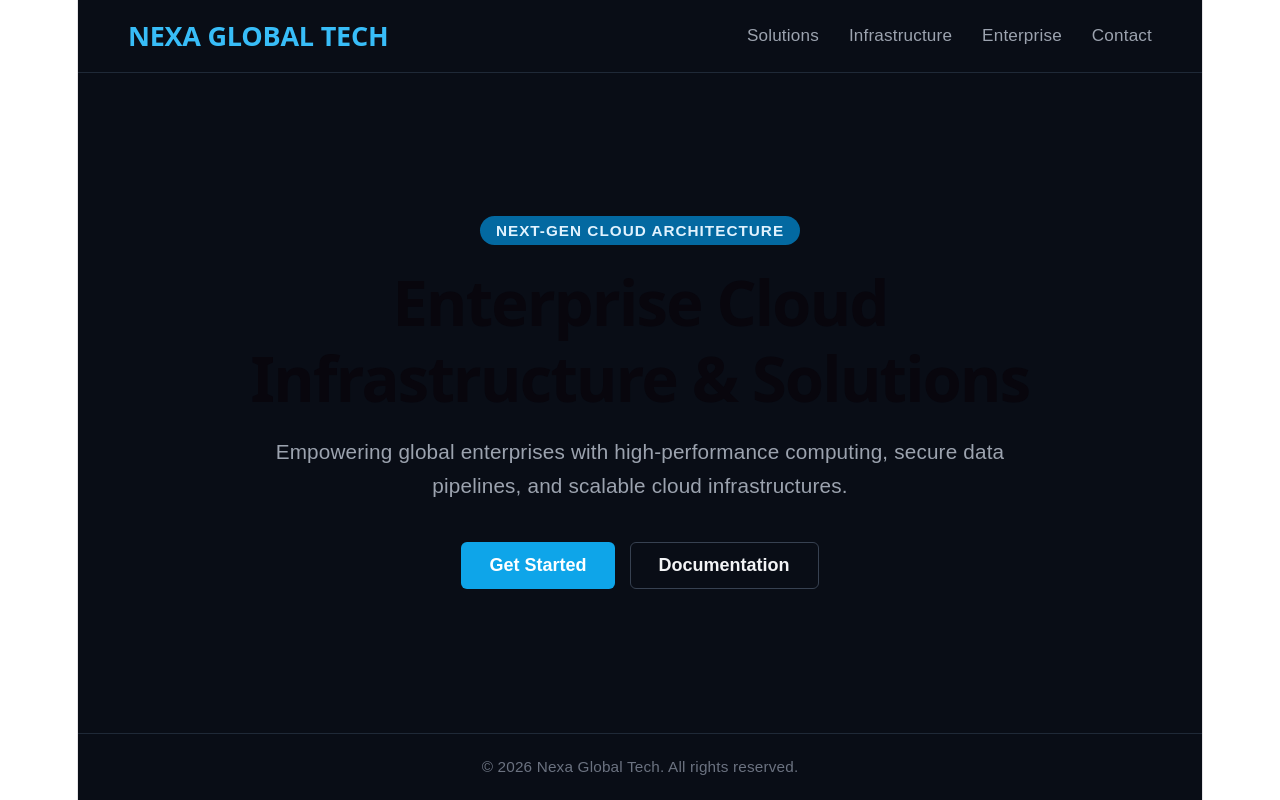
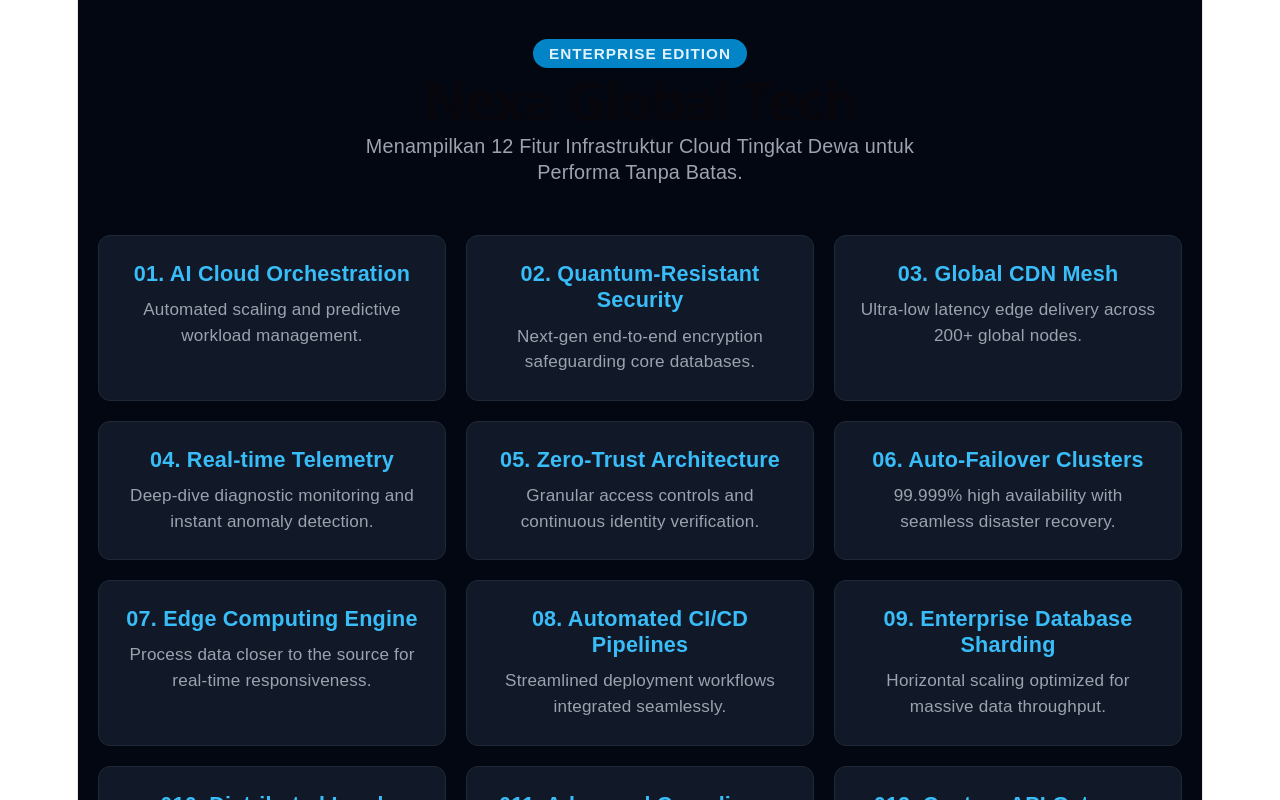
Before and after one commit to maul99289-star/nexa-global-tech, a React (Vite) app: page / in a window 1280 px wide. Shown: the top 800 px of the page. Built offline with nearby package versions, Linux system fonts and the light colour scheme.

Commit message:
tambahkan 12 fitur tingkat dewa untuk komputer

```diff
--- a/src/App.tsx
+++ b/src/App.tsx
@@ -1,42 +1,41 @@
 export default function App() {
+  const features = [
+    { title: "AI Cloud Orchestration", desc: "Automated scaling and predictive workload management." },
+    { title: "Quantum-Resistant Security", desc: "Next-gen end-to-end encryption safeguarding core databases." },
+    { title: "Global CDN Mesh", desc: "Ultra-low latency edge delivery across 200+ global nodes." },
+    { title: "Real-time Telemetry", desc: "Deep-dive diagnostic monitoring and instant anomaly detection." },
+    { title: "Zero-Trust Architecture", desc: "Granular access controls and continuous identity verification." },
+    { title: "Auto-Failover Clusters", desc: "99.999% high availability with seamless disaster recovery." },
+    { title: "Edge Computing Engine", desc: "Process data closer to the source for real-time responsiveness." },
+    { title: "Automated CI/CD Pipelines", desc: "Streamlined deployment workflows integrated seamlessly." },
+    { title: "Enterprise Database Sharding", desc: "Horizontal scaling optimized for massive data throughput." },
+    { title: "Distributed Load Balancing", desc: "Intelligent traffic distribution preventing server bottlenecks." },
+    { title: "Advanced Compliance Tools", desc: "Automated audits meeting global enterprise regulatory standards." },
+    { title: "Custom API Gateway", desc: "High-performance routing and rate-limiting infrastructure." }
+  ];
+
   return (
-    <div style={{ minHeight: '100vh', background: '#090d16', color: '#f3f4f6', fontFamily: 'sans-serif', display: 'flex', flexDirection: 'column', justifyContent: 'space-between' }}>
-      {/* Navbar */}
-      <nav style={{ display: 'flex', justifyContent: 'space-between', alignItems: 'center', padding: '20px 50px', borderBottom: '1px solid #1f2937' }}>
-        <h2 style={{ fontSize: '1.5rem', fontWeight: 'bold', color: '#38bdf8', margin: 0 }}>NEXA GLOBAL TECH</h2>
-        <div style={{ display: 'flex', gap: '30px', fontSize: '0.95rem', color: '#9ca3af' }}>
-          <span style={{ cursor: 'pointer' }}>Solutions</span>
-          <span style={{ cursor: 'pointer' }}>Infrastructure</span>
-          <span style={{ cursor: 'pointer' }}>Enterprise</span>
-          <span style={{ cursor: 'pointer' }}>Contact</span>
-        </div>
-      </nav>
+    <div style={{ minHeight: '100vh', background: '#030712', color: '#f3f4f6', fontFamily: 'sans-serif', padding: '40px 20px' }}>
+      <div style={{ maxWidth: '1200px', margin: '0 auto' }}>
+        <header style={{ textAlign: 'center', marginBottom: '50px' }}>
+          <span style={{ background: '#0284c7', color: '#e0f2fe', padding: '6px 16px', borderRadius: '20px', fontSize: '0.85rem', fontWeight: '600', textTransform: 'uppercase', letterSpacing: '1px' }}>
+            Enterprise Edition
+          </span>
+          <h1 style={{ fontSize: '3rem', fontWeight: '800', margin: '20px 0' }}>Nexa Global Tech</h1>
+          <p style={{ fontSize: '1.1rem', color: '#9ca3af', maxWidth: '600px', margin: '0 auto' }}>
+            Menampilkan 12 Fitur Infrastruktur Cloud Tingkat Dewa untuk Performa Tanpa Batas.
+          </p>
+        </header>
 
-      {/* Hero Section */}
-      <div style={{ textAlign: 'center', padding: '80px 20px', maxWidth: '800px', margin: '0 auto' }}>
-        <span style={{ background: '#0369a1', color: '#e0f2fe', padding: '6px 16px', borderRadius: '20px', fontSize: '0.85rem', fontWeight: '600', textTransform: 'uppercase', letterSpacing: '1px' }}>
-          Next-Gen Cloud Architecture
-        </span>
-        <h1 style={{ fontSize: '3.5rem', fontWeight: '800', margin: '20px 0', lineHeight: '1.2' }}>
-          Enterprise Cloud Infrastructure & Solutions
-        </h1>
-        <p style={{ fontSize: '1.15rem', color: '#9ca3af', marginBottom: '40px', lineHeight: '1.6' }}>
-          Empowering global enterprises with high-performance computing, secure data pipelines, and scalable cloud infrastructures.
-        </p>
-        <div style={{ display: 'flex', justifyContent: 'center', gap: '15px' }}>
-          <button style={{ background: '#0ea5e9', color: '#fff', border: 'none', padding: '12px 28px', fontSize: '1rem', fontWeight: '600', borderRadius: '6px', cursor: 'pointer' }}>
-            Get Started
-          </button>
-          <button style={{ background: 'transparent', color: '#f3f4f6', border: '1px solid #374151', padding: '12px 28px', fontSize: '1rem', fontWeight: '600', borderRadius: '6px', cursor: 'pointer' }}>
-            Documentation
-          </button>
+        <div style={{ display: 'grid', gridTemplateColumns: 'repeat(auto-fit, minmax(280px, 1fr))', gap: '20px' }}>
+          {features.map((f, i) => (
+            <div key={i} style={{ background: '#111827', border: '1px solid #1f2937', padding: '25px', borderRadius: '12px', transition: 'border-color 0.2s' }}>
+              <div style={{ color: '#38bdf8', fontWeight: 'bold', fontSize: '1.2rem', marginBottom: '10px' }}>0{i + 1}. {f.title}</div>
+              <p style={{ color: '#9ca3af', fontSize: '0.95rem', lineHeight: '1.5', margin: 0 }}>{f.desc}</p>
+            </div>
+          ))}
         </div>
       </div>
-
-      {/* Footer */}
-      <footer style={{ textAlign: 'center', padding: '20px', borderTop: '1px solid #1f2937', color: '#6b7280', fontSize: '0.85rem' }}>
-        &copy; 2026 Nexa Global Tech. All rights reserved.
-      </footer>
     </div>
   );
 }
```
